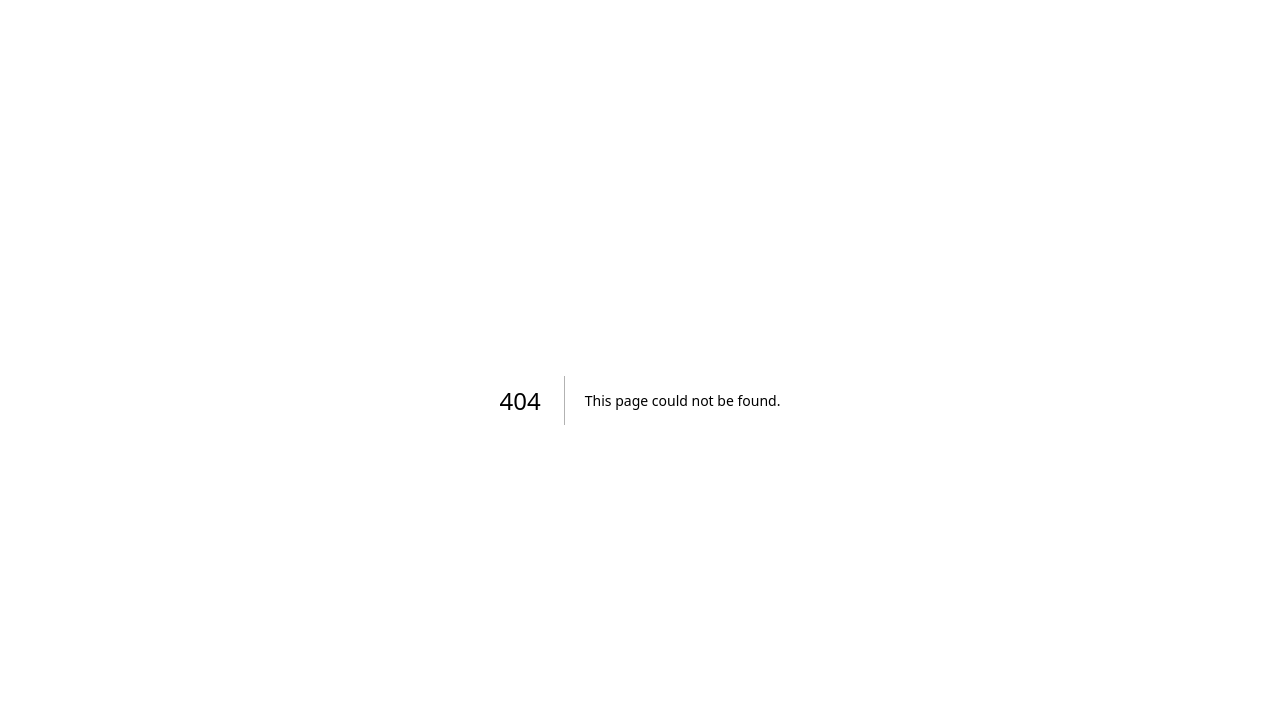
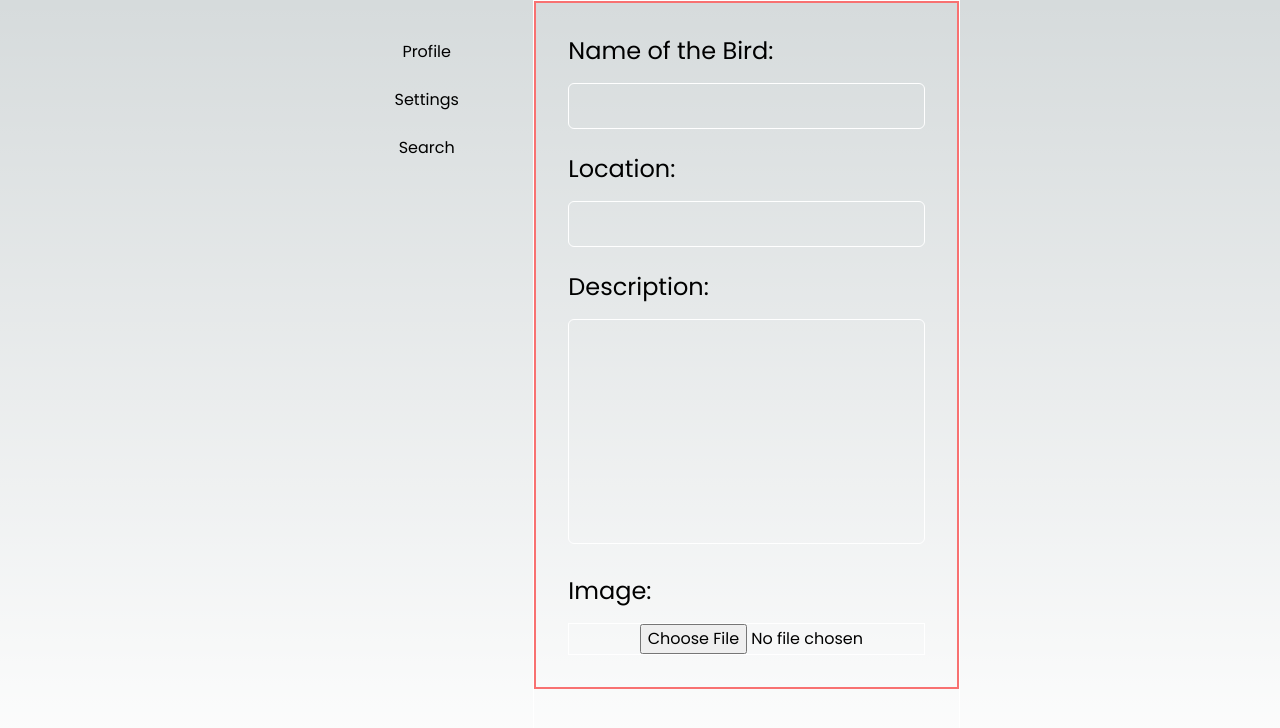
Before and after one commit to Anandprabhu530/Wing_Watch, a Next.js app: page /home/post in a window 1280 px wide. Before the commit this address had no page. Shown: the top 728 px of the page. Built offline with nearby package versions, Linux system fonts and the light colour scheme.

Commit message:
Upload Image

```diff
--- /dev/null
+++ b/app/_components/ImageUpload.tsx
@@ -0,0 +1,25 @@
+"use client";
+
+import { useState } from "react";
+import Image from "next/image";
+import bird from "../../bird.jpg";
+
+const ImageUpload = () => {
+  const [Input, setInput] = useState(null);
+
+  return (
+    <div className="w-full ">
+      <div className="w-full h-full flex justify-center items-center border border-white cursor-pointer">
+        <input
+          type="file"
+          id="img"
+          name="img"
+          accept="image/*"
+          className="pl-32 h-full"
+        />
+      </div>
+    </div>
+  );
+};
+
+export default ImageUpload;
--- /dev/null
+++ b/app/home/layout.tsx
@@ -0,0 +1,20 @@
+const Homelayout = ({ children }) => {
+  return (
+    <div className="flex">
+      <div className="w-[50%] mx-auto h-screen flex">
+        <div className="basis-1/3 overflow-hidden">
+          <div className="flex flex-col pt-10 items-center gap-6">
+            <div>Profile</div>
+            <div>Settings</div>
+            <div>Search</div>
+          </div>
+        </div>
+        <div className="basis-2/3 border border-white overflow-auto">
+          <div>{children}</div>
+        </div>
+      </div>
+    </div>
+  );
+};
+
+export default Homelayout;
--- a/app/home/page.tsx
+++ b/app/home/page.tsx
@@ -1,31 +1,22 @@
-const Home = () =>{
-  return(
-    <div className="w-[50%] mx-auto border-2 border-white h-screen flex">
-      <div className="basis-1/3 border-2 border-white">
-        <div className="flex flex-col pt-10 items-center gap-6">
-          <div>Profile</div>
-          <div>Settings</div>
-          <div>Search</div>
-        </div>
-      </div>
-      <div className="basis-2/3 border-2 border-white ">
+const Home = () => {
+  return (
+    <div>
       <div className="border-2 p-4 border-white h-full">
         <div className="flex flex-col p-4 border-2 border-red-400">
           <div className="flex justify-between">
-                <div>Name</div>
+            <div>Bird Name</div>
             <div>Location</div>
           </div>
           <div>Post</div>
           <div className="flex flex-col">
             <div>By~~</div>
+            <div>No of Wings</div>
             <div>Description</div>
           </div>
         </div>
       </div>
-
     </div>
-    </div>
-  )
-}
+  );
+};
 
 export default Home;
--- /dev/null
+++ b/app/home/post/page.tsx
@@ -0,0 +1,28 @@
+import ImageUpload from "@/app/_components/ImageUpload";
+
+const Post = () => {
+  return (
+    <div>
+      <div className="flex flex-col p-8 w-full border-2 border-red-400">
+        <div>
+          <div className="text-2xl pb-4 font-medium">Name of the Bird:</div>
+          <input className="border border-white bg-transparent rounded-md w-full outline-none mb-6 text-xl p-2" />
+        </div>
+        <div>
+          <div className="text-2xl pb-4 font-medium">Location:</div>
+          <input className="border border-white bg-transparent rounded-md w-full outline-none mb-6 text-xl p-2" />
+        </div>
+        <div>
+          <div className="text-2xl pb-4 font-medium">Description:</div>
+          <textarea className="border border-white h-[225px] resize-none bg-transparent rounded-md w-full outline-none mb-6 text-xl p-2" />
+        </div>
+        <div>
+          <div className="text-2xl pb-4 font-medium">Image:</div>
+          <ImageUpload />
+        </div>
+      </div>
+    </div>
+  );
+};
+
+export default Post;
```
Lines whose indentation alone changed are shown as unchanged.
